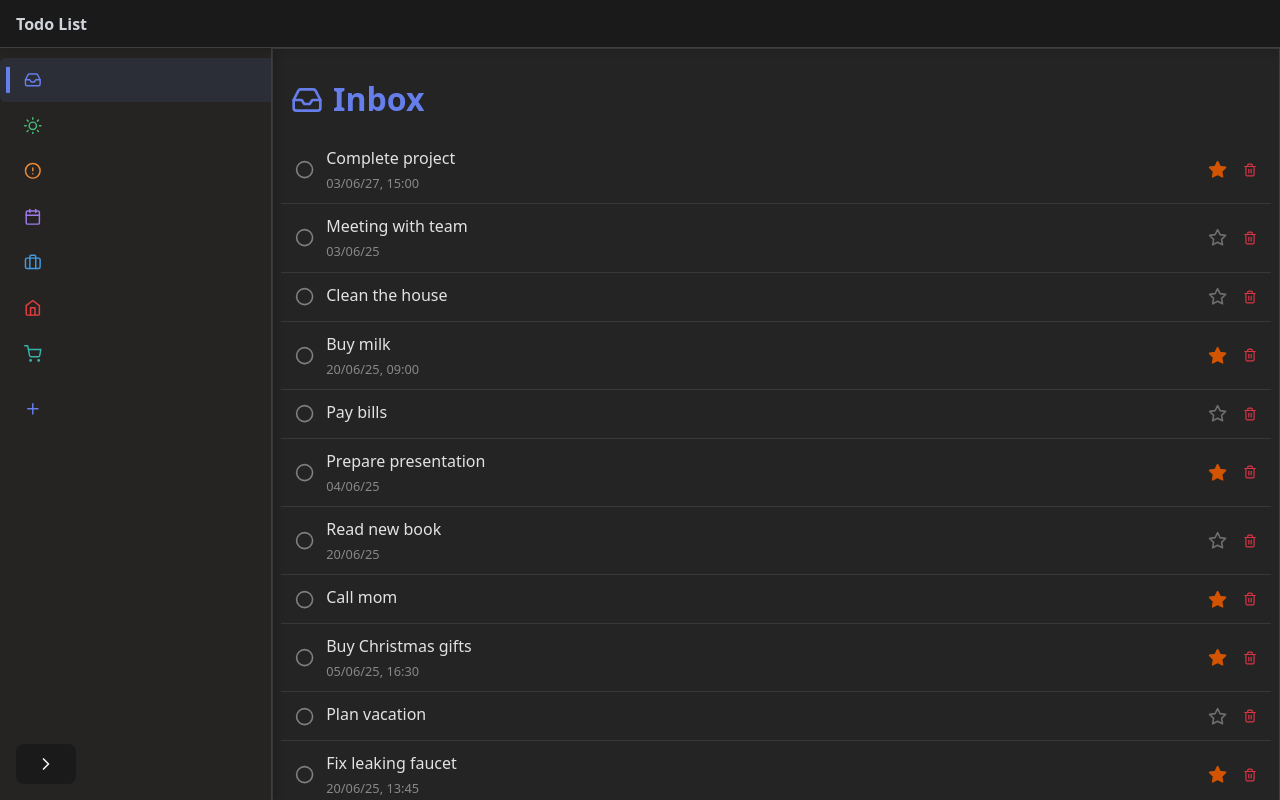
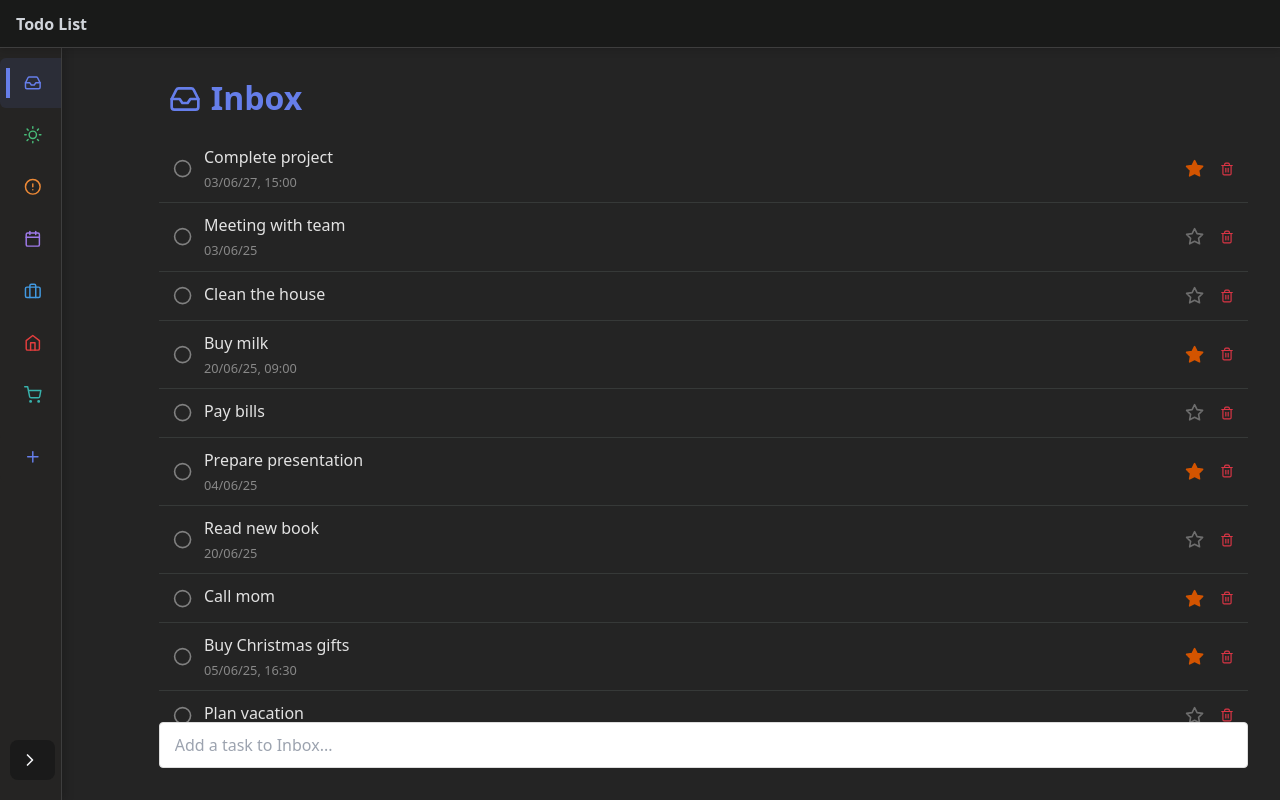
Before and after one commit to CarloGaspa/Portfolio-ToDoList, a React (Vite) app: page / in a window 1280 px wide. Shown: the top 800 px of the page. Built offline with nearby package versions, Linux system fonts and the light colour scheme.

Commit message:
shorted sidebar

```diff
--- a/src/App.css
+++ b/src/App.css
@@ -1,25 +1,67 @@
-/* === Layout principale === */
-#root {
-  margin: 0;
-  width: 100%;
-  display: flex;
-  flex-direction: column;
-  min-height: 100vh;
+:root {
+  --sidebar-width: 17rem;
+  --sidebar-collapsed-width: 65px;
+  --transition-time: 0.4s;
+  --transition-easing: cubic-bezier(0.25, 0.8, 0.25, 1);
 }
 
-/* === Side bar + Content === */
+/* Struttura Principale */
 .main-area {
   display: flex;
-  flex: 1;
-  margin-top: 3rem;
+  margin-top: 3rem; /* Deve corrispondere all'altezza della topbar */
+  height: calc(100vh - 3rem); /* Altezza viewport meno topbar */
+  position: relative;
   width: 100%;
 }
 
-/* === Content === */
+/* Area del Contenuto */
 .content-area {
-  margin-left: 17rem;
-  flex: 1;
-  overflow: auto;
-  border: 1px solid rgb(62, 62, 62);
-  width: calc(100% - 15rem);
+  width: calc(100% - 17rem);
+  height: 100%;
+  overflow-y: auto;
+  transition: margin-left var(--transition-time) var(--transition-easing),
+    width var(--transition-time) var(--transition-easing),
+    filter var(--transition-time) ease;
 }
+
+.sidebar.shorted ~ .content-area {
+  margin-left: var(--sidebar-collapsed-width);
+  width: calc(100% - var(--sidebar-collapsed-width));
+  filter: blur(0.5px);
+}
+
+.content-area:hover {
+  filter: blur(0);
+}
+
+.content-area.sidebar-closed {
+  margin-left: 0;
+  width: 100%;
+}
+
+/* Per il contenuto interno */
+.content-container {
+  padding: 0.5rem;
+  padding-top: 2rem;
+  padding-bottom: 2rem;
+  transition: padding 0.3s ease;
+}
+
+.content-area.sidebar-closed .content-container {
+  padding-left: 2rem;
+  padding-right: 2rem;
+}
+
+/* Aggiusta il padding per schermi piccoli */
+@media (max-width: 768px) {
+  .content-area {
+    margin-left: 0;
+    width: 100%;
+  }
+
+  .sidebar-open .content-area {
+    transform: translateX(17rem);
+    width: calc(100% - 17rem);
+    overflow-x: hidden;
+  }
+}
--- a/src/App.jsx
+++ b/src/App.jsx
@@ -387,7 +387,7 @@ export default function App() {
   return (
     <>
       <TopBar onToggleSidebar={toggleSideBar} />
-      <div className="main-area">
+      <div className={`main-area ${sidebarOpen ? "sidebar-open" : ""}`}>
         <SideBar
           isOpen={sidebarOpen}
           onOpenClose={() => setSidebarOpen(!sidebarOpen)}
@@ -397,7 +397,7 @@ export default function App() {
           onRemoveItem={handleRemoveItem}
           activeContent={activeContent}
         />
-        <div className="content-area">
+        <div className={`content-area ${sidebarOpen ? "" : "sidebar-closed"}`}>
           <Content
             activeContent={sideBarItems.find(
               (item) => item.id === activeContent
--- a/src/components/SideBar.css
+++ b/src/components/SideBar.css
@@ -8,7 +8,6 @@
 
 /* === Sidebar Container === */
 .sidebar {
-  position: fixed;
   top: 3rem;
   left: 0;
   width: 17rem;
@@ -19,11 +18,15 @@
   overflow-y: auto;
   overflow-x: hidden;
   border-right: 1px solid var(--sidebar-border);
-  transition: left 0.3s ease-in-out;
   z-index: 40;
   box-shadow: 2px 0 10px rgba(0, 0, 0, 0.2);
   scrollbar-width: thin;
   scrollbar-color: var(--accent) var(--sidebar-bg);
+  transform: translateX(0);
+  transform-origin: left center;
+  transition: transform var(--transition-time) var(--transition-easing),
+    width var(--transition-time) var(--transition-easing);
+  will-change: transform, width;
 }
 
 .sidebar::-webkit-scrollbar {
@@ -35,6 +38,11 @@
   border-radius: 3px;
 }
 
+/* === SIDE BAR SHORTED === */
+.sidebar.shorted {
+  width: 65px;
+}
+
 /* === List Container === */
 .sidebar ul {
   list-style: none;
@@ -44,6 +52,7 @@
 /* === List Items === */
 .sidebar li,
 .add-btn {
+  height: 50px;
   padding: 0.8125rem 1.5rem;
   margin: 0.125rem 0;
   cursor: pointer;
@@ -54,6 +63,7 @@
   transition: all 0.3s cubic-bezier(0.4, 0, 0.2, 1);
   border-radius: 0.375rem 0 0 0.375rem;
   user-select: none;
+  transition: transform 0.3s ease, opacity 0.2s ease, padding 0.3s ease;
 }
 
 /* Item States */
@@ -72,10 +82,11 @@
 
 .openClose-btn {
   position: absolute;
-  bottom: 1rem;
-  left: 1rem;
+  bottom: 20px;
+  left: 10px;
+  width: 45px;
   border: 0;
-  padding: 10px 20px;
+  padding: 10px;
   transition: transform 0.3s ease;
 }
 
@@ -156,30 +167,6 @@
   color: var(--text-light);
 }
 
-/* === Responsive Design === */
-@media (max-width: 768px) {
-  .sidebar {
-    left: -100%;
-  }
-
-  .sidebar.open {
-    left: 0;
-    width: 17rem;
-  }
-}
-
-/* === Content Shift for Desktop === */
-@media (min-width: 769px) {
-  .content {
-    margin-left: 17rem;
-    transition: margin-left 0.3s ease-in-out;
-  }
-
-  .sidebar-collapsed + .content {
-    margin-left: 0;
-  }
-}
-
 /* Rimuove l'outline da tutti gli elementi interattivi */
 button,
 input,
@@ -205,3 +192,36 @@ a {
   outline: none;
   box-shadow: 0 0 0 2px var(--accent);
 }
+
+/* === Responsive Design === */
+@media (max-width: 768px) {
+  .sidebar {
+    left: -100%;
+  }
+}
+
+/* === Content Shift for Desktop === */
+@media (min-width: 769px) {
+  .content {
+    margin-left: 17rem;
+    transition: margin-left 0.3s ease-in-out;
+  }
+
+  .sidebar-collapsed + .content {
+    margin-left: 0;
+  }
+}
+
+/* Animazione per le label */
+.sidebar li .label {
+  display: inline-block;
+  opacity: 1;
+  transition: opacity 0.3s ease 0.2s,
+    /* Ritardo di 200ms */ transform 0.3s ease 0.2s;
+}
+
+/* Stato quando la sidebar è chiusa */
+.sidebar.shorted li .label {
+  opacity: 0;
+  transition: opacity 0.15s ease, transform 0.15s ease;
+}
--- a/src/components/SideBar.jsx
+++ b/src/components/SideBar.jsx
@@ -22,7 +22,7 @@ export default function SideBar({
   };
 
   return (
-    <aside className={`sidebar ${isOpen ? "open" : ""}`}>
+    <aside className={`sidebar ${isOpen ? "open" : "shorted"}`}>
       <ul>
         {items.map((item) => (
           <li
@@ -31,7 +31,7 @@ export default function SideBar({
             onClick={() => handleSelect(item.id)}
             style={{ "--accent": item.color || "#667eea" }}
           >
-            {/* ICONA */}
+            {/* ICON */}
             <span className="icon" style={{ color: item.color || "#667eea" }}>
               {item.icon && typeof item.icon === "function" ? (
                 <item.icon size={18} />
@@ -39,7 +39,7 @@ export default function SideBar({
                 item.icon
               )}
             </span>
-            {/* TITOLO */}
+            {/* TITLE */}
             {isOpen && <span className="label">{item.name}</span>}
             {isOpen && item.deletable && (
               <button
@@ -55,12 +55,14 @@ export default function SideBar({
           </li>
         ))}
       </ul>
+      {/* ADD LIST */}
       <button onClick={onAddItem} className="add-btn">
         <span className="icon">
           <FiPlus />
         </span>
         {isOpen && <span className="label">Add list</span>}
       </button>
+      {/* SHORTED */}
       <button
         className="openClose-btn"
         onClick={onOpenClose}
--- a/src/components/TopBar.css
+++ b/src/components/TopBar.css
@@ -13,7 +13,7 @@
   padding-left: 1rem;
   padding-right: 1rem;
   box-shadow: 0 4px 6px rgba(0, 0, 0, 0.1);
-  z-index: 50;
+  z-index: 1000;
   border-bottom: 1px solid rgb(62, 62, 62);
 }
 
```
